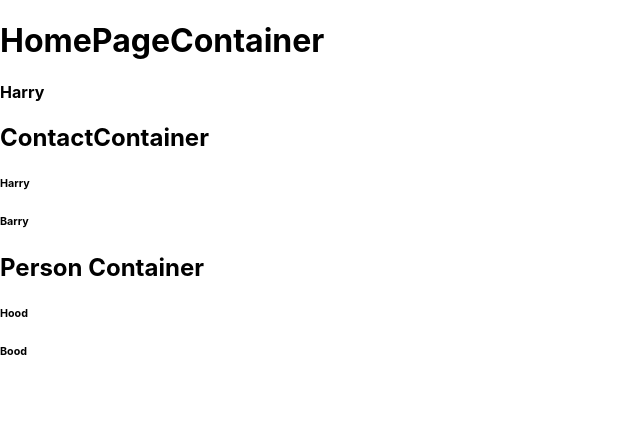
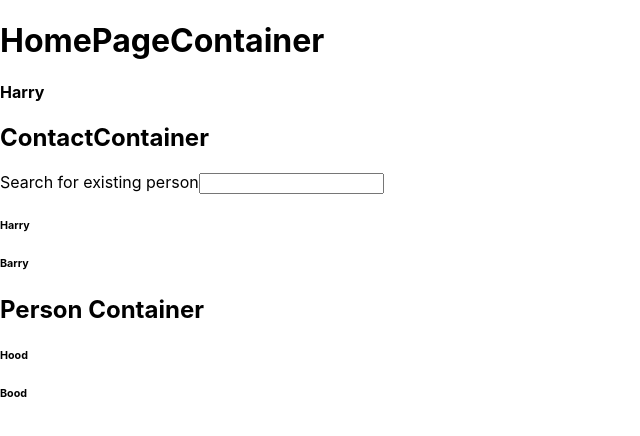
Before and after one commit to Fidelma/PYCP, a React (Create React App) app in the folder client/: page / in a window 1280 px wide. Shown: the top 436 px of the page, without its empty margins (0-640 px from the left). Built offline with nearby package versions, Linux system fonts and the light colour scheme.

Commit message:
search contact box created

```diff
--- a/client/package.json
+++ b/client/package.json
@@ -3,6 +3,7 @@
   "version": "0.1.0",
   "private": true,
   "dependencies": {
+    "fuse.js": "^3.4.5",
     "mongoose": "^5.7.4",
     "react": "^16.10.2",
     "react-dom": "^16.10.2",
--- a/client/src/components/contact/Search.js
+++ b/client/src/components/contact/Search.js
@@ -0,0 +1,44 @@
+import React, { Component } from 'react';
+import ContactListItem from './ContactListItem';
+
+class Search extends Component {
+  constructor(props) {
+    super(props);
+    this.state = {
+      filteredPeople:[],
+      search: ''
+    };
+    this.updateSearch = this.updateSearch.bind(this);
+  }
+  updateSearch(event){
+    this.setState({search: event.target.value.substr(0,20)});
+  }
+  render(){
+    let filteredPeople = this.props.people.filter((person) => {
+      return (
+        (person.name.firstName.toLowerCase().indexOf(this.state.search.toLowerCase()) !== -1 || person.name.lastName.toLowerCase().indexOf(this.state.search.toLowerCase()) !== -1)
+      )
+    })
+
+    return(
+      <div>
+      <div >
+      <label >Search for existing person</label>
+      <input type="text"
+      value={this.state.search}
+      onChange={this.updateSearch}/>
+      </div>
+      <div >
+      <p>
+      {filteredPeople.map((person, index) => {
+        return<ContactListItem person={person} key={index}/>
+      })}
+      </p>
+      </div>
+      </div>
+    )
+  }
+
+}
+
+export default Search;
--- a/client/src/containers/ContactContainer.js
+++ b/client/src/containers/ContactContainer.js
@@ -1,5 +1,6 @@
 import React, {Component} from 'react'
 import ContactList from '../components/contact/ContactList';
+import Search from '../components/contact/Search';
 
 class ContactContainer extends Component {
   constructor(props){
@@ -10,7 +11,7 @@ class ContactContainer extends Component {
     return(
       <>
       <h2> ContactContainer </h2>
-      <ContactList people={this.props.people}/>
+      <Search people={this.props.people}/>
       </>
     )
   }
```
Also changed, not shown: 1 other file (tests, documents, lock files or other folders).
